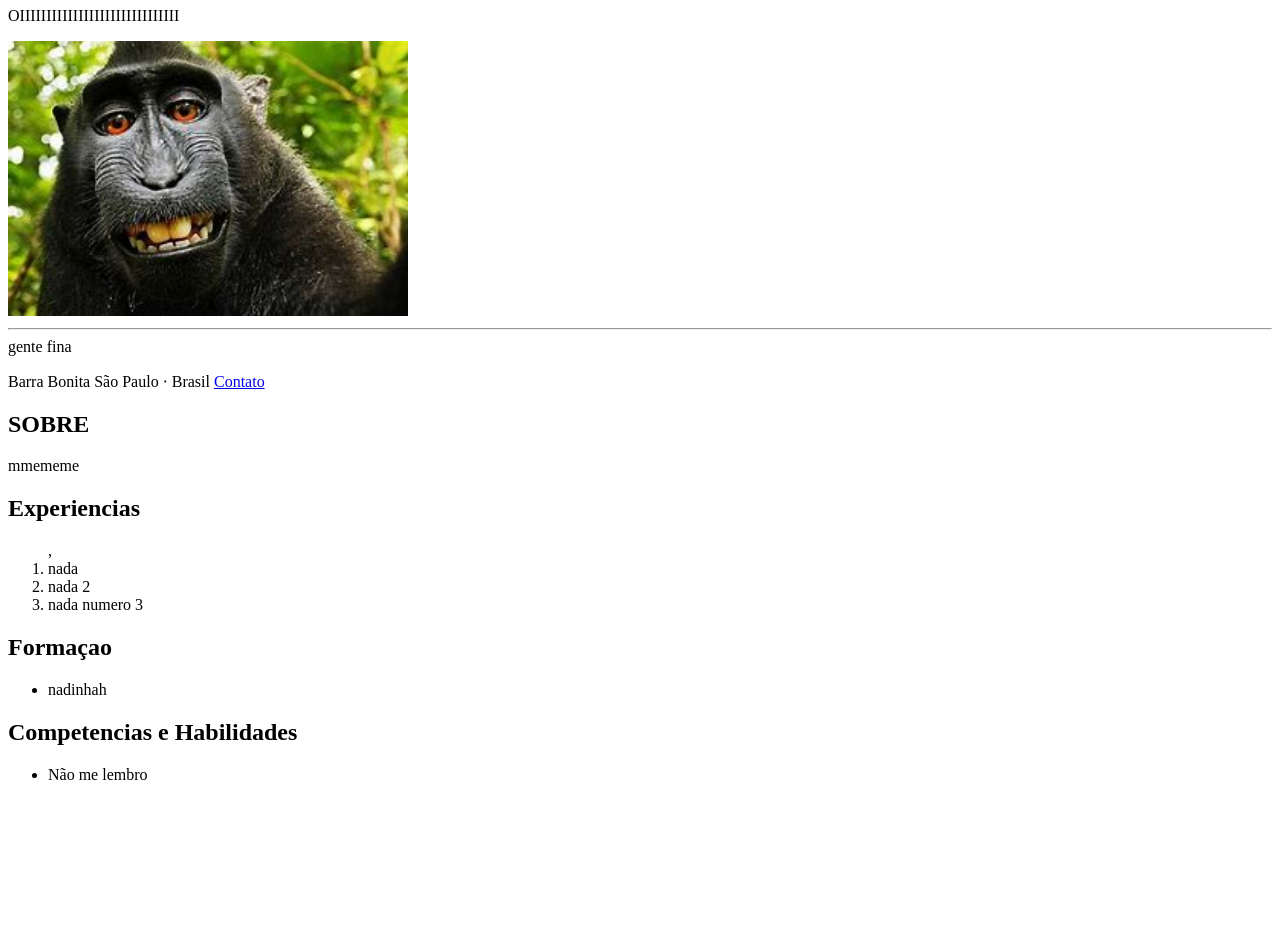
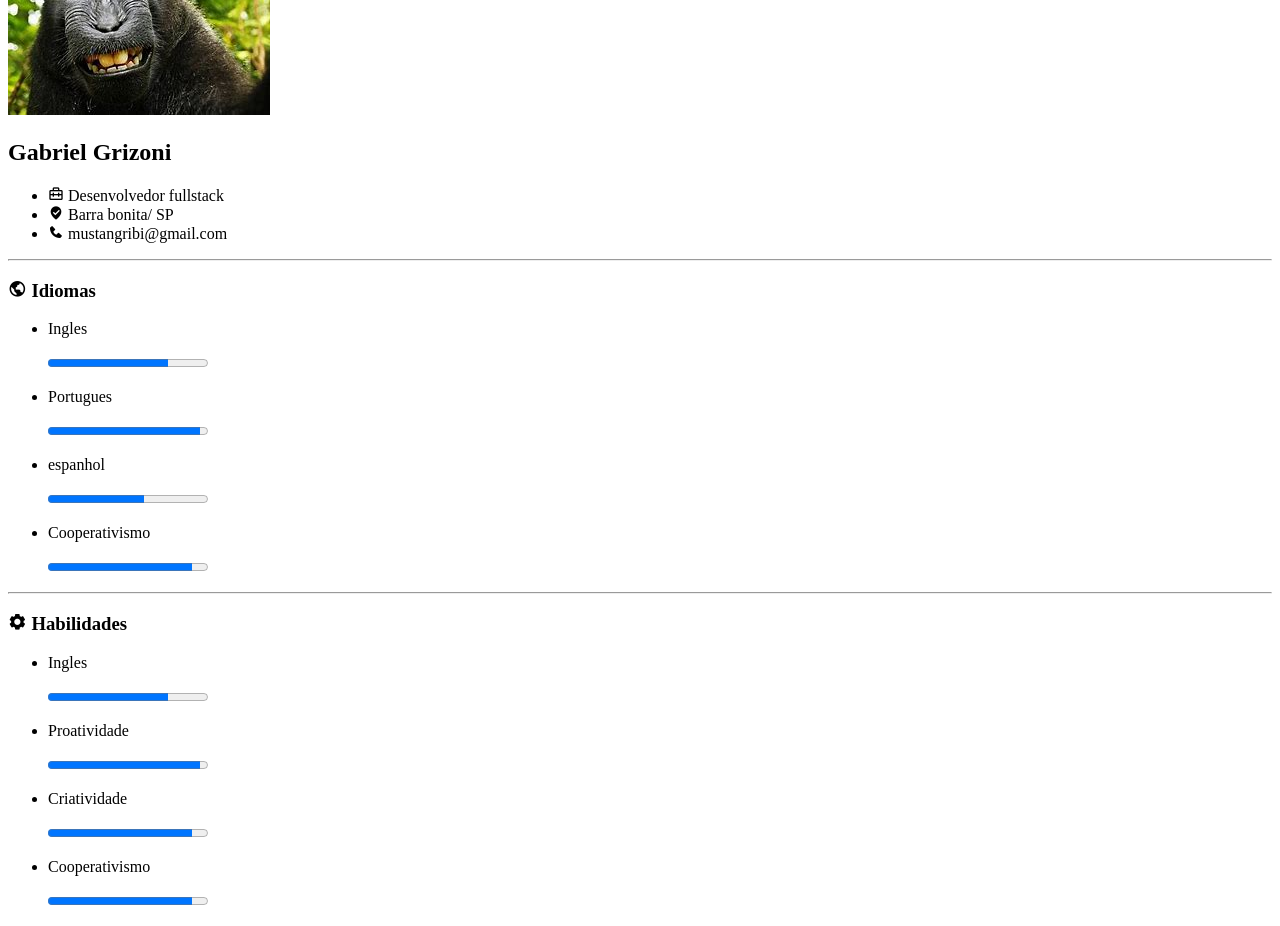
Before and after one commit to GabriGri/Curr-culo-simples, a plain HTML site: page index.html in a window 1280 px wide. Shown: the part 73-999 px from the top of the page. Before the commit the page ends 873 px from the top, so only its background shows below. Drawn offline with nearby package versions, Linux system fonts and the light colour scheme.

Commit message:
Dessing do site

```diff
--- a/index.html
+++ b/index.html
@@ -1,45 +1,94 @@
 <!DOCTYPE html>
 <html lang="pt-br">
+
 <head>
     <meta charset="UTF-8">
     <meta name="viewport" content="width=device-width, initial-scale=1.0">
     <title>Biel Grizoni</title>
+    <link href='https://unpkg.com/boxicons@2.1.4/css/boxicons.min.css' rel='stylesheet'>
+    <link rel="shortcut icon" href="img/baixados.jpg" type="image/x-icon">
+    <link rel="stylesheet" href="css/style.css">
 </head>
+
 <body>
-    <h1> MEU SITE</h1>
-    <P>OIIIIIIIIIIIIIIIIIIIIIIIIIIIIII</P>
 
-  <img src="img/baixados.jpg" alt="foto do Gabriel Grizoni" width="400" height="" >
+    <main>
 
- <hr
+        <section class="left">
+            <div class="left-image">
+                <img src="img/baixados.jpg" alt="Foto de perfil">
+                <h1>Gabriel Grizoni</h1>
+            </div>
+            <div>
+                <div class="personal"></div>
+                <ul>
+                  <li><i class='bx bx-briefcase-alt-2'></i> Desenvolvedor fullstack</li>
+                  <li><i class='bx bxs-been-here' ></i> Barra bonita/ SP</li>
+                  <li><i class='bx bxs-phone'></i> mustangribi@gmail.com</li>
 
-  <P>gente fina </P>
+                </ul>
+            </div>
+            <hr>
+            <div class="LANGUAGES">
+                <h3><i class='bx bx-world' ></i> Idiomas</h3>
+                <ul>
+                 <li>
+                      <p>Ingles</p>
+                      <progress max="100" value="75"></progress>
+                 </li>
+                 <li>
+                    <p>Portugues</p>
+                    <progress max="100" value="95"></progress>
+                 </li>
+                 <li>
+                    <p>espanhol</p>
+                      <progress max="100" value="60"></progress>
+                 </li>
+                 <li>
+                    <p>Cooperativismo</p>
+                      <progress max="100" value="90"></progress>
+                 </li>
 
-  <span> Barra Bonita </span>
-  <span> São Paulo </span> &sdot;
-  <span> Brasil </span>
-  <a href="#" > Contato</a>
+                </ul>
+            </div>
 
-  <h2>SOBRE</h2>
-  <P>mmememe</P>
 
- <h2> Experiencias</h2>
- <OL>
-    ,<li> nada</li>
-    <li> nada 2</li>
-    <li> nada numero 3</li>
- </OL>
-    <h2>Formaçao</h2>
-    <ul>
-       <li>nadinhah</li>
+            <HR></HR>
+            <div class="skiiils">
+                <h3><i class='bx bxs-cog' ></i> Habilidades</h3>
+                <ul>
+                 <li>
+                      <p>Ingles</p>
+                      <progress max="100" value="75"></progress>
+                 </li>
+                 <li>
+                    <p>Proatividade</p>
+                    <progress max="100" value="95"></progress>
+                 </li>
+                 <li>
+                    <p>Criatividade</p>
+                      <progress max="100" value="90"></progress>
+                 </li>
+                 <li>
+                    <p>Cooperativismo</p>
+                      <progress max="100" value="90"></progress>
+                 </li>
 
-    </ul>
+                </ul>
+            </div>
 
-    <h2>Competencias e Habilidades</h2>
-    <ul>
-        <li>Não me lembro</li>
+        </section>
 
-    </ul>
+
+        <section>
+            <div class="right"></div>
+        </section>
+
+    </main>
+    <footer>
+
+    </footer>
 
 </body>
+
 </html>
```
